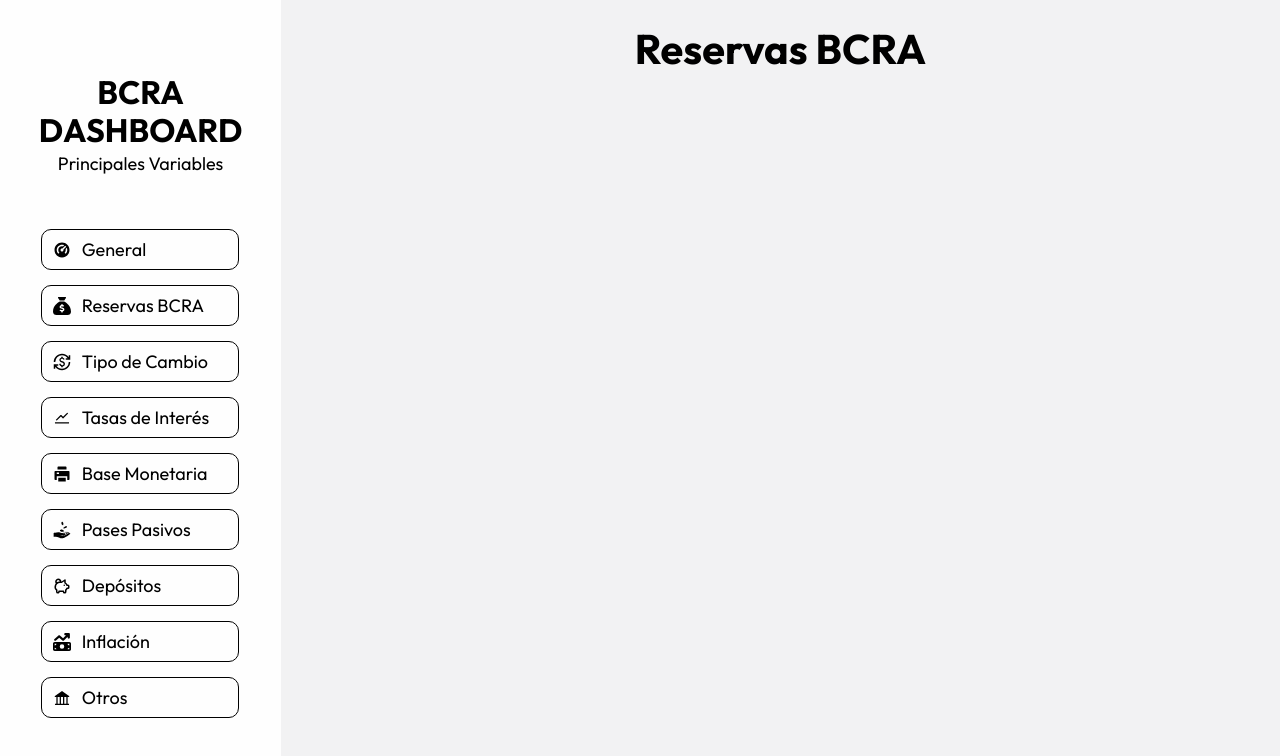
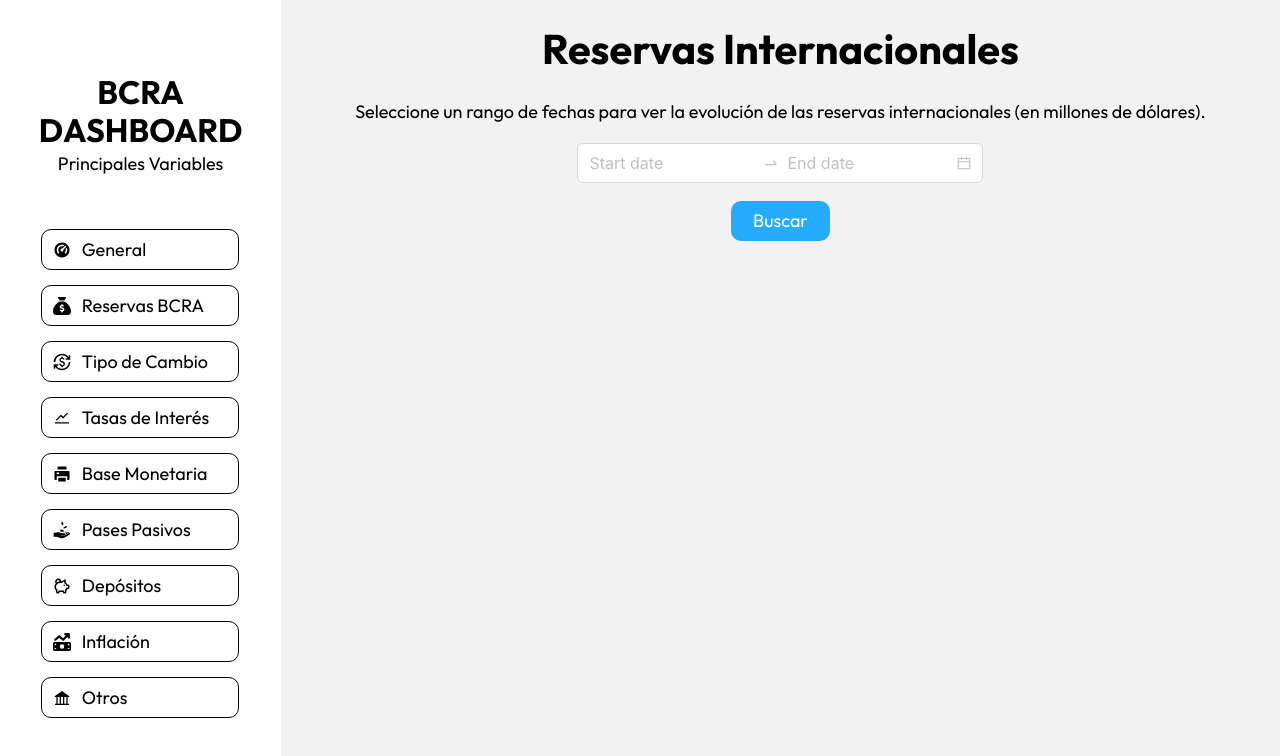
Before and after one commit to imanolgzz/bcra-mainvariables-dashboard, a Next.js app: page /reserves in a window 1280 px wide. Shown: the top 756 px of the page. Built offline with nearby package versions, Linux system fonts and the light colour scheme.

Commit message:
implemented reserves section in BCRA

```diff
--- /dev/null
+++ b/app/api/reserves/route.ts
@@ -0,0 +1,26 @@
+export async function POST(req: Request) {
+  process.env['NODE_TLS_REJECT_UNAUTHORIZED'] = '0'; // Desactiva la verificación del certificado SSL
+  const body = await req.json();
+  const dataEndpoint = "https://api.bcra.gob.ar/estadisticas/v1/datosVariable/1/" + body.startDate.toString() + "/" + body.endDate.toString();
+  console.log(dataEndpoint);
+  const response = await fetch(dataEndpoint, {
+    method: 'GET',
+    headers: {
+      'Content-Type': 'application/json',
+    },
+  });
+
+  const data = await response.json();
+
+  let dates: string[] = [];
+  let values: number[] = [];
+  data.results.forEach((element: { fecha: string; valor: string; }) => {
+    dates.push(element.fecha);
+    values.push(parseFloat(element.valor.replace('.', '')));
+  });
+
+  // Convert to JSON with dates : string[] and values: number[]
+
+
+  return new Response(JSON.stringify({dates, values}), {status: 200});
+}
--- a/app/page.tsx
+++ b/app/page.tsx
@@ -21,7 +21,7 @@
 
 export default function Home() {
 
-  const [isFetchingData, setIsFetchingData] = useState(false)
+  const [isFetchingData, setIsFetchingData] = useState(true)
   const [generalData, setGeneralData] = useState<generalProps | undefined>(undefined);
 
   useEffect(() => {
@@ -50,7 +50,7 @@
       {isFetchingData && <p>Cargando...</p>}
       {!isFetchingData && (
         <div className={styles.cardsContainer}>
-          <div onClick={() => {fetchGeneralData()}} className={`${styles.baseCard} ${styles.smallCard}`}>
+          <div className={`${styles.baseCard} ${styles.smallCard}`}>
             <h4>Reservas Internacionales</h4>
             <div>
               <h3>${generalData?.internationalReserves.value}</h3>
@@ -113,15 +113,15 @@
           <div className={`${styles.baseCard} ${styles.smallCard}`}>
             <h4>Depósitos en Efectivo en las Entidades Financieras</h4>
             <div>
-              <h3>{generalData?.depositsInFinancialEntities.value}</h3>
+              <h3>${generalData?.depositsInFinancialEntities.value}</h3>
               <p>Millones de pesos</p>
             </div>
           </div>
 
           <div className={`${styles.baseCard} ${styles.smallCard}`}>
-            <h4>Préstamos al sector privado de las Entidades Financieras</h4>
+            <h4>Préstamos al Sector Privado de las Entidades Financieras</h4>
             <div>
-              <h3>{generalData?.loansToPrivateSector.value}</h3>
+              <h3>${generalData?.loansToPrivateSector.value}</h3>
               <p>Millones de pesos</p>
             </div>
           </div>
--- a/app/reserves/page.tsx
+++ b/app/reserves/page.tsx
@@ -1,8 +1,129 @@
+'use client';
+import { DatePicker } from "antd";
+import styles from '@/styles/reserves.module.css';
+import dayjs from 'dayjs';
+import customParseFormat from 'dayjs/plugin/customParseFormat';
+import { useState } from "react";
+import { Line } from "react-chartjs-2";
+import {
+  Chart as ChartJS,
+  CategoryScale,
+  LinearScale,
+  PointElement,
+  LineElement,
+  Title,
+  Tooltip,
+  Legend,
+} from 'chart.js';
+
+dayjs.extend(customParseFormat);
+
+const { RangePicker } = DatePicker;
+
+const dateFormat = 'YYYY-MM-DD';
+
+interface datesProps {
+  startDate: string,
+  endDate: string
+}
+
+interface reservesProps {
+  // two arrays, one with the dates and the other with the values
+  dates: string[],
+  values: number[]
+}
+
+ChartJS.register(
+  CategoryScale,
+  LinearScale,
+  PointElement,
+  LineElement,
+  Title,
+  Tooltip,
+  Legend
+);
 
 export default function Reserves(){
+  const [isFetchingData, setIsFetchingData] = useState(false)
+  const [dates,setDates] = useState<datesProps|undefined> (undefined)
+  const [reservesData, setReservesData] = useState<reservesProps|undefined> (undefined)
+
+  const fetchReservesData = async () => {
+    if(dates === undefined){
+      return
+    }
+    setIsFetchingData(true)
+    const response = await fetch('/api/reserves', {
+      method: 'POST',
+      headers: {
+        'Content-Type': 'application/json',
+      },
+      body: JSON.stringify({
+        startDate: dates.startDate,
+        endDate: dates.endDate
+      }),
+    })
+    const data = await response.json()
+    if(response.status === 200){
+      setReservesData(data);
+      console.log(reservesData);
+      setIsFetchingData(false);
+    }
+  }
+
+  const options = {
+    maintainAspectRatio: false, // Add this line
+    plugins: {
+      legend: {
+        position: 'top' as const,
+      },
+    },
+  };
+
   return(
     <>
-      <h1>Reservas BCRA</h1>
+      <h1>Reservas Internacionales</h1>
+      <div className = {styles.generalContainer}>
+        <p style={{textAlign:"center", paddingRight: "1rem", paddingLeft:"1rem"}}>Seleccione un rango de fechas para ver la evolución de las reservas internacionales (en millones de dólares).</p>
+        <RangePicker
+          onChange={(dates, dateStrings) => {
+            setDates({
+              startDate: dateStrings[0],
+              endDate: dateStrings[1]
+            })
+          }}
+          size="large"
+          picker="date"
+          placement="bottomRight"
+          minDate={dayjs('1996-01-02', dateFormat)}
+          maxDate={dayjs()}
+        />
+
+      </div>
+      <div onClick={() => {fetchReservesData()}} className = {styles.searchButton}>
+        Buscar
+      </div>
+      {isFetchingData && <p>Cargando...</p>}
+      {(!isFetchingData && reservesData) && (
+        <div style={{width: "90%", height: "62%"}}>
+          <Line
+            options={options}
+            data={{
+              labels: reservesData?.dates,
+              datasets: [
+                {
+                  label: 'Reservas Internacionales BCRA',
+                  data: reservesData?.values,
+                  fill: false,
+                  borderColor: 'rgb(0,0,0)',
+                  borderWidth: 2,
+                  pointRadius: 0
+                }
+              ]
+            }}
+          />
+        </div>
+      )}
     </>
   )
 }
--- a/package.json
+++ b/package.json
@@ -9,8 +9,11 @@
     "lint": "next lint"
   },
   "dependencies": {
+    "antd": "^5.17.0",
+    "chart.js": "^4.4.2",
     "next": "14.2.3",
     "react": "^18",
+    "react-chartjs-2": "^5.2.0",
     "react-dom": "^18",
     "react-icons": "^5.2.0"
   },
--- /dev/null
+++ b/styles/reserves.module.css
@@ -0,0 +1,21 @@
+.generalContainer{
+  width: 100%;
+  display: flex;
+  justify-content: center;
+  align-items: center;
+  flex-direction: column;
+  gap: 1rem;
+}
+
+.searchButton{
+  width: 5.5rem;
+  height: 2.2rem;
+  margin: 1rem;
+  display: flex;
+  justify-content: center;
+  align-items: center;
+  border-radius: 10px;
+  background-color: #25abff;
+  color: white;
+  cursor: pointer;
+}
```
Also changed, not shown: 1 other file (tests, documents, lock files or other folders).
